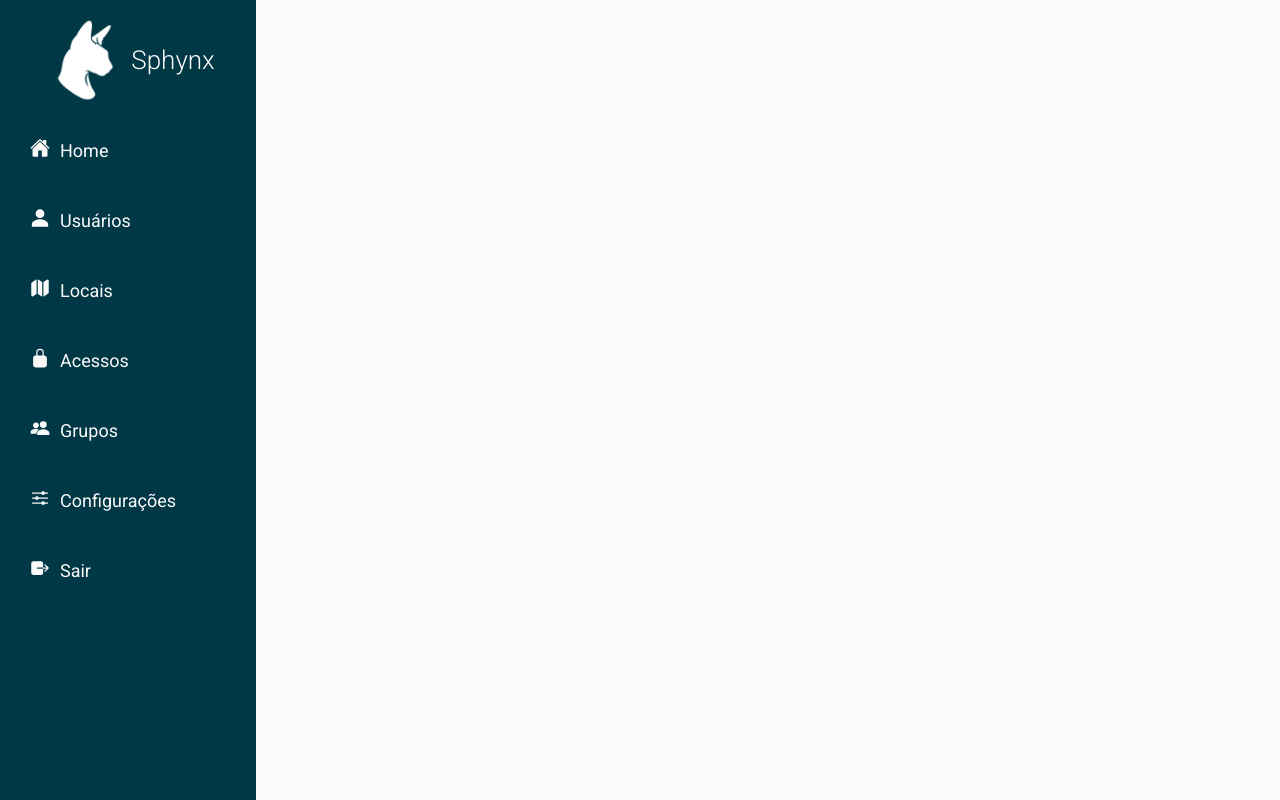
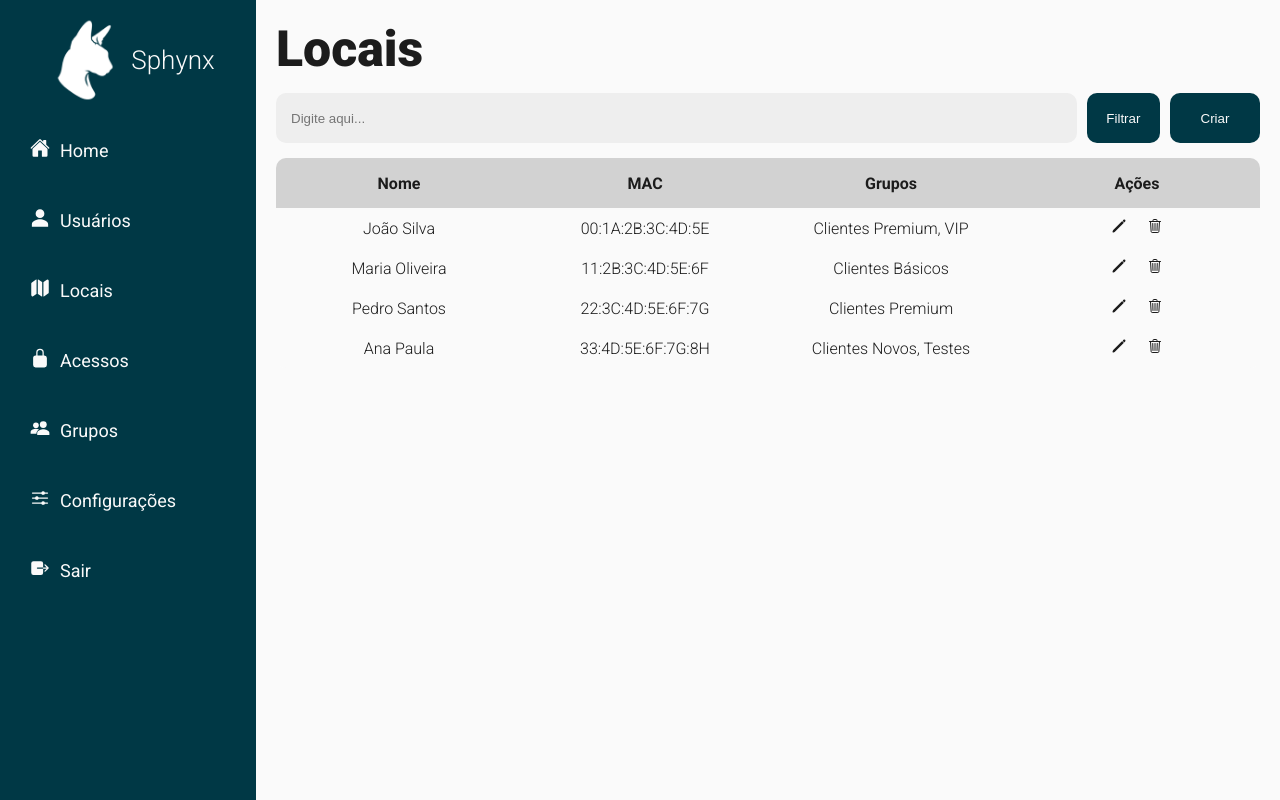
Before and after one commit to Cliyo/Sphynx-Website, a React (Create React App) app: page /locals in a window 1280 px wide. Built offline with nearby package versions, Linux system fonts and the light colour scheme; a web font is replaced by a local one.

Commit message:
feat: create local table page

```diff
--- a/src/Routes.tsx
+++ b/src/Routes.tsx
@@ -4,6 +4,8 @@ import { NavigationBar } from "components/NavigationBar"
 
 import { Customers } from "pages/Customers"
 import { CustomersCreate } from "pages/CustomersCreate"
+
+import { Locals } from "pages/Locals"
 
 export const RouteApp = () => {
     return (
@@ -12,6 +14,8 @@ export const RouteApp = () => {
             <Routes>
                 <Route path="/customers" element={<Customers />} />
                 <Route path="/customers/new" element={<CustomersCreate />} />
+
+                <Route path="/locals" element={<Locals />} />
             </Routes>
         </BrowserRouter>
     )
--- a/src/components/Table/index.tsx
+++ b/src/components/Table/index.tsx
@@ -1,6 +1,39 @@
 import { Icon } from "components/Icon";
 import { Body, BodyItem, BodyLine, Container, Header, HeaderItem } from "./styles";
 import { TableProps } from "./types";
+import { CustomerTableData } from "dtos/CustomerDTO";
+import { LocalTableData } from "dtos/LocalDTO";
+
+const renderRow = (data: CustomerTableData | LocalTableData) => {
+    if ('ra' in data) {
+        // Renderiza para CustomerTableData
+        return (
+            <>
+                <BodyItem> {data.name} </BodyItem>
+                <BodyItem> {data.ra} </BodyItem>
+                <BodyItem> {data.tag} </BodyItem>
+                <BodyItem> {data.grupo} </BodyItem>
+                <BodyItem>
+                    <Icon color="NEUTRAL_900" size="16" name="IoPencil" />
+                    <Icon color="NEUTRAL_900" size="16" name="IoTrashOutline" />
+                </BodyItem>
+            </>
+        );
+    } else {
+        // Renderiza para LocalTableData
+        return (
+            <>
+                <BodyItem> {data.name} </BodyItem>
+                <BodyItem> {data.mac} </BodyItem>
+                <BodyItem> {data.grupos.join(', ')} </BodyItem>
+                <BodyItem>
+                    <Icon color="NEUTRAL_900" size="16" name="IoPencil" />
+                    <Icon color="NEUTRAL_900" size="16" name="IoTrashOutline" />
+                </BodyItem>
+            </>
+        );
+    }
+};
 
 export const Table = (props: TableProps) => {
     return (
@@ -13,21 +46,12 @@ export const Table = (props: TableProps) => {
                 }
             </Header>
             <Body>
-                    {
-                        props.content.map((customer) => (
-                            <BodyLine>
-                                <BodyItem> {customer.name} </BodyItem>
-                                <BodyItem> {customer.ra} </BodyItem>
-                                <BodyItem> {customer.tag} </BodyItem>
-                                <BodyItem> {customer.grupo} </BodyItem>
-                                <BodyItem>
-                                    <Icon color="NEUTRAL_900" size="16" name="IoPencil" />
-                                    <Icon color="NEUTRAL_900" size="16" name="IoTrashOutline" />
-                                </BodyItem>
-                            </BodyLine>
-                        ))
-                    }
+                {props.content.map((data, index) => (
+                    <BodyLine key={index}>
+                        {renderRow(data)}
+                    </BodyLine>
+                ))}
             </Body>
         </Container>
-    )
-}
+    );
+};
--- a/src/components/Table/types.ts
+++ b/src/components/Table/types.ts
@@ -1,6 +1,7 @@
 import { CustomerTableData } from "dtos/CustomerDTO"
+import { LocalTableData } from "dtos/LocalDTO"
 
 export type TableProps = {
     headers: string[]
-    content: CustomerTableData[]
+    content: CustomerTableData[] | LocalTableData[]
 }
--- a/src/constants/table.ts
+++ b/src/constants/table.ts
@@ -5,3 +5,10 @@ export const customersTableHeaders = [
     "Grupo",
     "Ações"
 ]
+
+export const localsTableHeaders = [
+    "Nome",
+    "MAC",
+    "Grupos",
+    "Ações"
+]
--- /dev/null
+++ b/src/dtos/LocalDTO.ts
@@ -0,0 +1,5 @@
+export type LocalTableData = {
+    name: string
+    mac: string
+    grupos: string[]
+}
--- /dev/null
+++ b/src/pages/Locals/index.tsx
@@ -0,0 +1,48 @@
+import { NavLink } from "react-router-dom"
+
+import { Table } from "components/Table"
+import { Input } from "components/Input"
+import { Button } from "components/Button"
+import { LocalTableData } from "dtos/LocalDTO"
+import { localsTableHeaders } from "constants/table"
+import { Container, InputsContainer, Title } from "./styles"
+
+export const Locals = () => {
+
+    const localTableData: LocalTableData[] = [
+      {
+          name: "João Silva",
+          mac: "00:1A:2B:3C:4D:5E",
+          grupos: ["Clientes Premium", "VIP"],
+      },
+      {
+          name: "Maria Oliveira",
+          mac: "11:2B:3C:4D:5E:6F",
+          grupos: ["Clientes Básicos"],
+      },
+      {
+          name: "Pedro Santos",
+          mac: "22:3C:4D:5E:6F:7G",
+          grupos: ["Clientes Premium"],
+      },
+      {
+          name: "Ana Paula",
+          mac: "33:4D:5E:6F:7G:8H",
+          grupos: ["Clientes Novos", "Testes"],
+      },
+    ];
+
+    return (
+        <Container>
+            <Title> Locais </Title>
+            <InputsContainer>
+                <Input placeholder="Digite aqui..." />
+                <Button text="Filtrar" width={90} />
+                <NavLink to={"/locals/new"}>
+                  <Button text="Criar" width={90} />
+                </NavLink>
+            </InputsContainer>
+            <Table headers={localsTableHeaders} content={localTableData}/>
+        </Container>
+    )
+}
--- /dev/null
+++ b/src/pages/Locals/styles.ts
@@ -0,0 +1,29 @@
+import styled, { css } from "styled-components";
+
+export const Container = styled.div`
+    display: flex;
+    flex-direction: column;
+
+    flex: 1;
+    height: 100%;
+
+    gap: 15px;
+
+    padding: 20px;
+`
+
+export const Title = styled.h1`
+    ${({theme}) => css`
+        color: ${theme.COLORS.NEUTRAL_900};
+        font-weight: ${theme.FONT_WEIGHT.BOLDER};
+        font-size: ${theme.FONT_SIZE.XXLARGE}px;
+    `}
+    width: 100%;
+    text-align: left;
+`
+
+export const InputsContainer = styled.div`
+    display: flex;
+
+    gap: 10px;
+`
```
